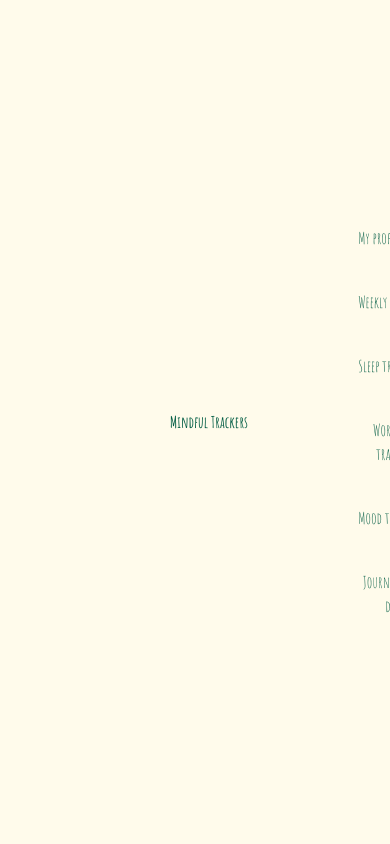
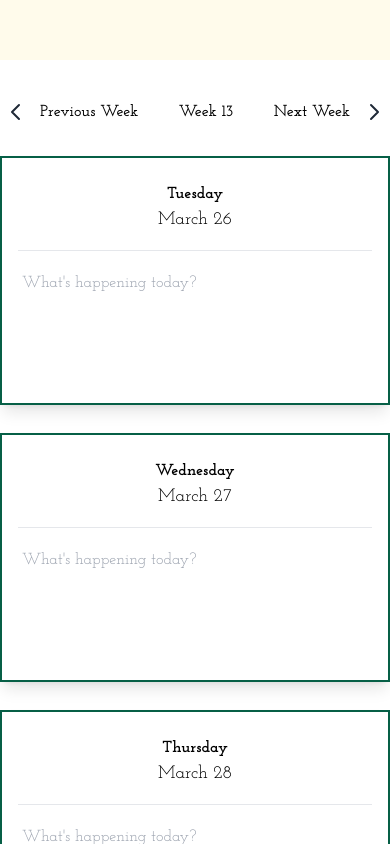
Before and after one commit to Homa212/Bullet-journal, a React (Vite) app in the folder MindfulTracks/: page /WeeklyPlanPage in a window 390 px wide. Built offline with nearby package versions, Linux system fonts and the light colour scheme.

Commit message:
started with responsive design

```diff
--- a/MindfulTracks/src/Pages/MyPageLayout.jsx
+++ b/MindfulTracks/src/Pages/MyPageLayout.jsx
@@ -4,7 +4,7 @@ import { Outlet } from "react-router-dom";
 
 function MyPageLayout() {
     return (
-      <div className="flex fixed overflow-y-auto h-screen">
+      <div className="flex flex-col sm:flex-row fixed overflow-y-auto h-screen">
         <MypageNavbar/>
         <div className="overflow-y-auto">
           <Outlet/>
--- a/MindfulTracks/src/components/MypageNavbar.jsx
+++ b/MindfulTracks/src/components/MypageNavbar.jsx
@@ -2,10 +2,45 @@ import React from "react";
 import { Link } from "react-router-dom";
 
 function MypageNavbar() {
+
     return(
-        <div className="flex text-emerald-800 sm:flex-col lg:flex-col xl:flex-col justify-start items-center xl:w-80 sm:w-64 h-screen bg-amber-50 xl:text-4xl lg:text-3xl sm:text-3xl px-16 font-amatic">
+
+        <div className="overflow-hidden">
+            <div className="flex text-emerald-800 sm:flex-col lg:flex-col xl:flex-col justify-start items-center w-screen xl:w-80 sm:w-64 sm:h-screen bg-amber-50 xl:text-4xl lg:text-3xl sm:text-3xl px-16 font-amatic">
                 <button className="w-80 my-20 xl:text-5xl sm:text-4xl font-bold">Mindful Trackers</button>
                 <div>
+                    <div className="hidden sm:flex flex-col justify-between xl:w-60 sm:w-40 items-start gap-10">
+                        <button className="relative cursor-pointer transition-all duration-500 before:content-[''] before:absolute before:-bottom-3 before:-left-0 before:w-0 before:h-0.5 before:rounded-full before:opacity-0 before:transistion-all before:duration-500 before:bg-gradient-to-r before:from-emerald-700 before:via-emerald-600 before:to-green-50 hover:before:w-full hover:before:opacity-100 px-1">
+                            <Link to="/MyProfilePage">My profile</Link>
+                        </button>
+                        <button className="relative cursor-pointer transition-all duration-500 before:content-[''] before:absolute before:-bottom-3 before:-left-0 before:w-0 before:h-0.5 before:rounded-full before:opacity-0 before:transistion-all before:duration-500 before:bg-gradient-to-r before:from-emerald-700 before:via-emerald-600 before:to-green-50 hover:before:w-full hover:before:opacity-100 px-1">
+                            <Link to="/WeeklyPlanPage">Weekly plans</Link>
+                        </button>
+                        <button className="relative cursor-pointer transition-all duration-500 before:content-[''] before:absolute before:-bottom-3 before:-left-0 before:w-0 before:h-0.5 before:rounded-full before:opacity-0 before:transistion-all before:duration-500 before:bg-gradient-to-r before:from-emerald-700 before:via-emerald-600 before:to-green-50 hover:before:w-full hover:before:opacity-100 px-1">
+                            <Link to="/SleepPage">Sleep tracker</Link>
+                        </button>
+                        <button className="relative cursor-pointer transition-all duration-500 before:content-[''] before:absolute before:-bottom-3 before:-left-0 before:w-0 before:h-0.5 before:rounded-full before:opacity-0 before:transistion-all before:duration-500 before:bg-gradient-to-r before:from-emerald-700 before:via-emerald-600 before:to-green-50 hover:before:w-full hover:before:opacity-100 px-1">
+                            <Link to="/WorkoutPage">Workout tracker</Link>
+                        </button>
+                        <button className="relative cursor-pointer transition-all duration-500 before:content-[''] before:absolute before:-bottom-3 before:-left-0 before:w-0 before:h-0.5 before:rounded-full before:opacity-0 before:transistion-all before:duration-500 before:bg-gradient-to-r before:from-emerald-700 before:via-emerald-600 before:to-green-50 hover:before:w-full hover:before:opacity-100 px-1">
+                            <Link to="/MoodPage">Mood tracker</Link>
+                        </button>
+                        <button className="relative cursor-pointer transition-all duration-500 before:content-[''] before:absolute before:-bottom-3 before:-left-0 before:w-0 before:h-0.5 before:rounded-full before:opacity-0 before:transistion-all before:duration-500 before:bg-gradient-to-r before:from-emerald-700 before:via-emerald-600 before:to-green-50 hover:before:w-full hover:before:opacity-100 px-1">
+                            <Link to="/JournalPage">Journal your day</Link>
+                        </button>
+                    </div>
+                     {/* hamburger menu */}
+                    <button className='space-y-1 group md:hidden'>
+                        <div className='w-6 h-1 bg-white'></div>
+                        <div className='w-6 h-1 bg-white'></div>
+                        <div className='w-6 h-1 bg-white'></div>
+
+                        {/* menu */}
+                        <ul className='bg-white w-screen pb-10 absolute -top-full group-focus:top-0 right-0 duration-150 flex flex-col space-y-3 justify-end'>
+                            <button className='px-10 py-8 relative ml-auto'>
+                                <div className='w-6 h-1 rotate-45 absolute bg-white'></div>
+                                <div className='w-6 h-1 -rotate-45 absolute bg-white'></div>
+                            </button>
                             <div className="flex flex-col justify-between xl:w-60 sm:w-40 items-start gap-10">
                                 <button className="relative cursor-pointer transition-all duration-500 before:content-[''] before:absolute before:-bottom-3 before:-left-0 before:w-0 before:h-0.5 before:rounded-full before:opacity-0 before:transistion-all before:duration-500 before:bg-gradient-to-r before:from-emerald-700 before:via-emerald-600 before:to-green-50 hover:before:w-full hover:before:opacity-100 px-1">
                                     <Link to="/MyProfilePage">My profile</Link>
@@ -26,8 +61,11 @@ function MypageNavbar() {
                                     <Link to="/JournalPage">Journal your day</Link>
                                 </button>
                             </div>
+                        </ul>
+                    </button>
                 </div>
 
+            </div>
         </div>
     );
 };
```
Also changed, not shown: 1 other file (tests, documents, lock files or other folders). Lines whose indentation alone changed are shown as unchanged.
